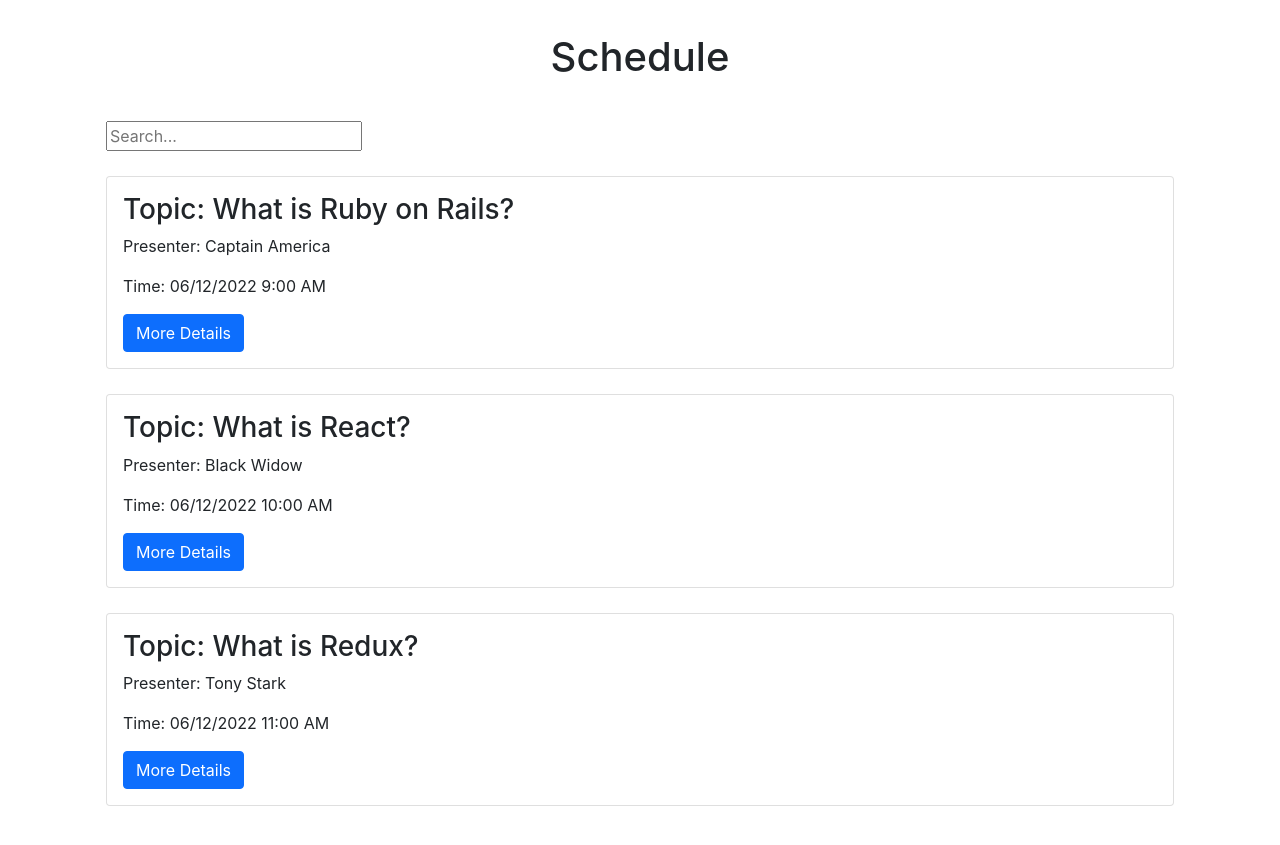
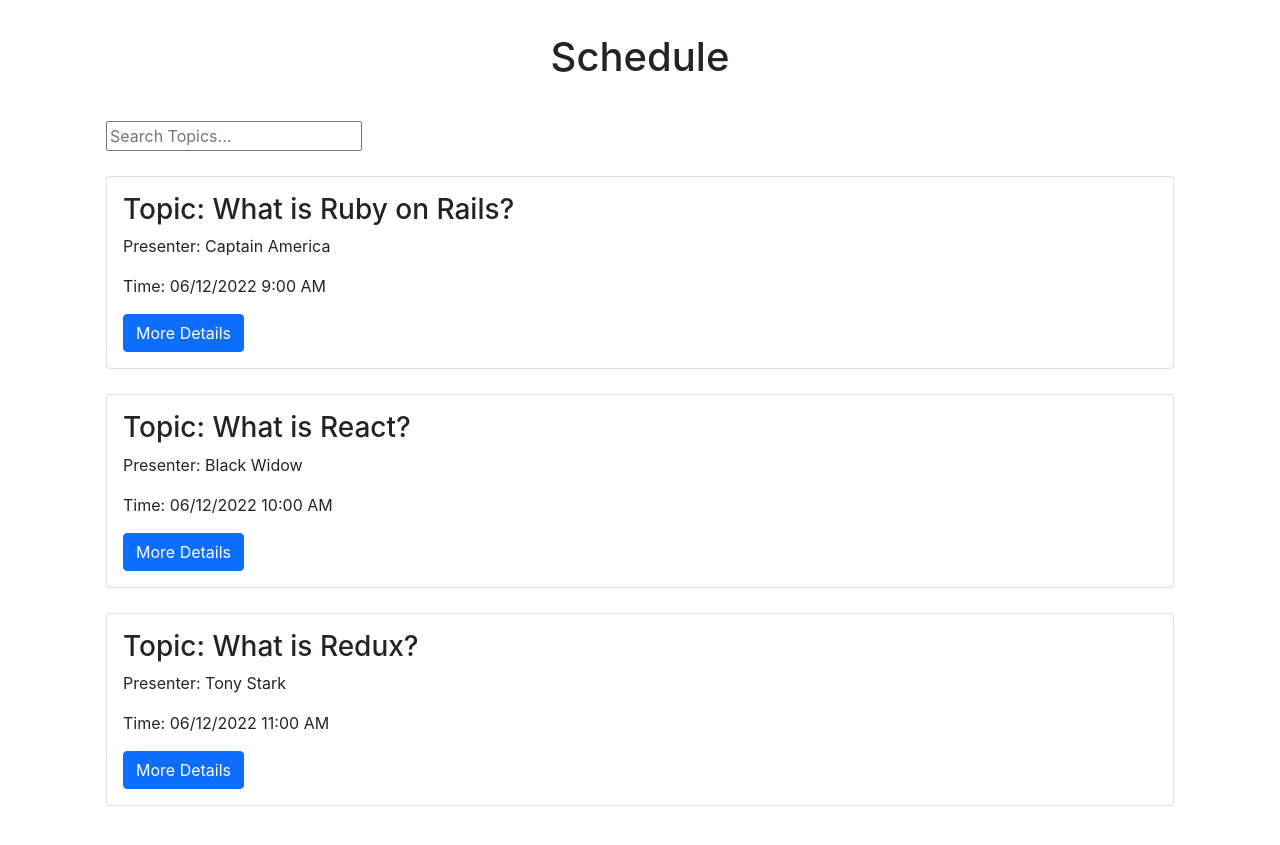
Before and after one commit to lazoxco/keynotes-schedule-app, a React (Create React App) app: page / in a window 1280 px wide. Shown: the part 940-1785 px from the top of the page. Built offline with nearby package versions, Linux system fonts and the light colour scheme; no server answers.

Commit message:
Update input placeholder for clarity.

```diff
--- a/src/containers/KeynotesContainer.js
+++ b/src/containers/KeynotesContainer.js
@@ -26,7 +26,7 @@
         <input
           className="search-field"
           type="text"
-          placeholder="Search..."
+          placeholder="Search Topics..."
           onChange={this.handleChange}
         />
         <Keynotes keynotes={keynotes} term={this.state.term} />
```
